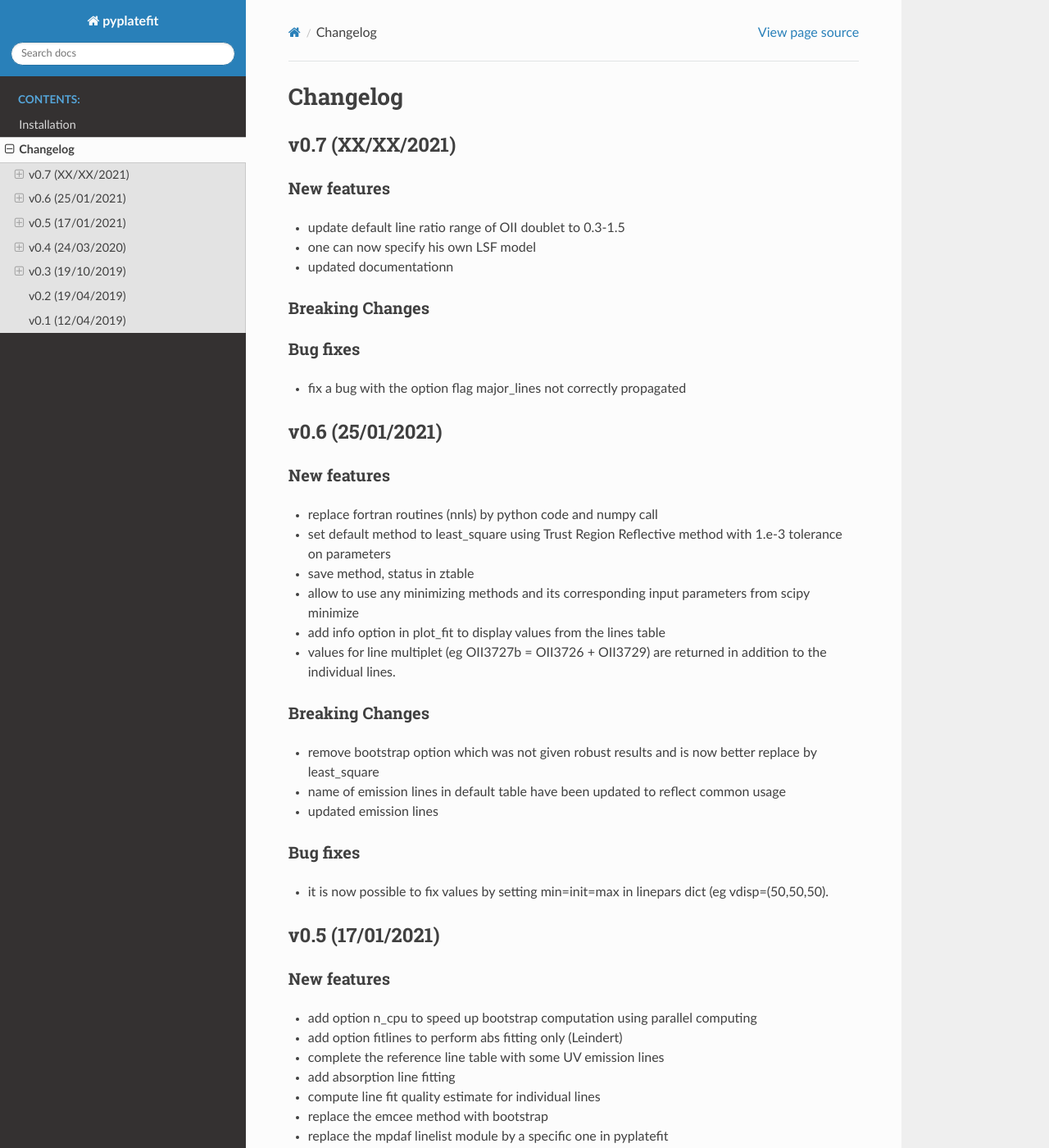
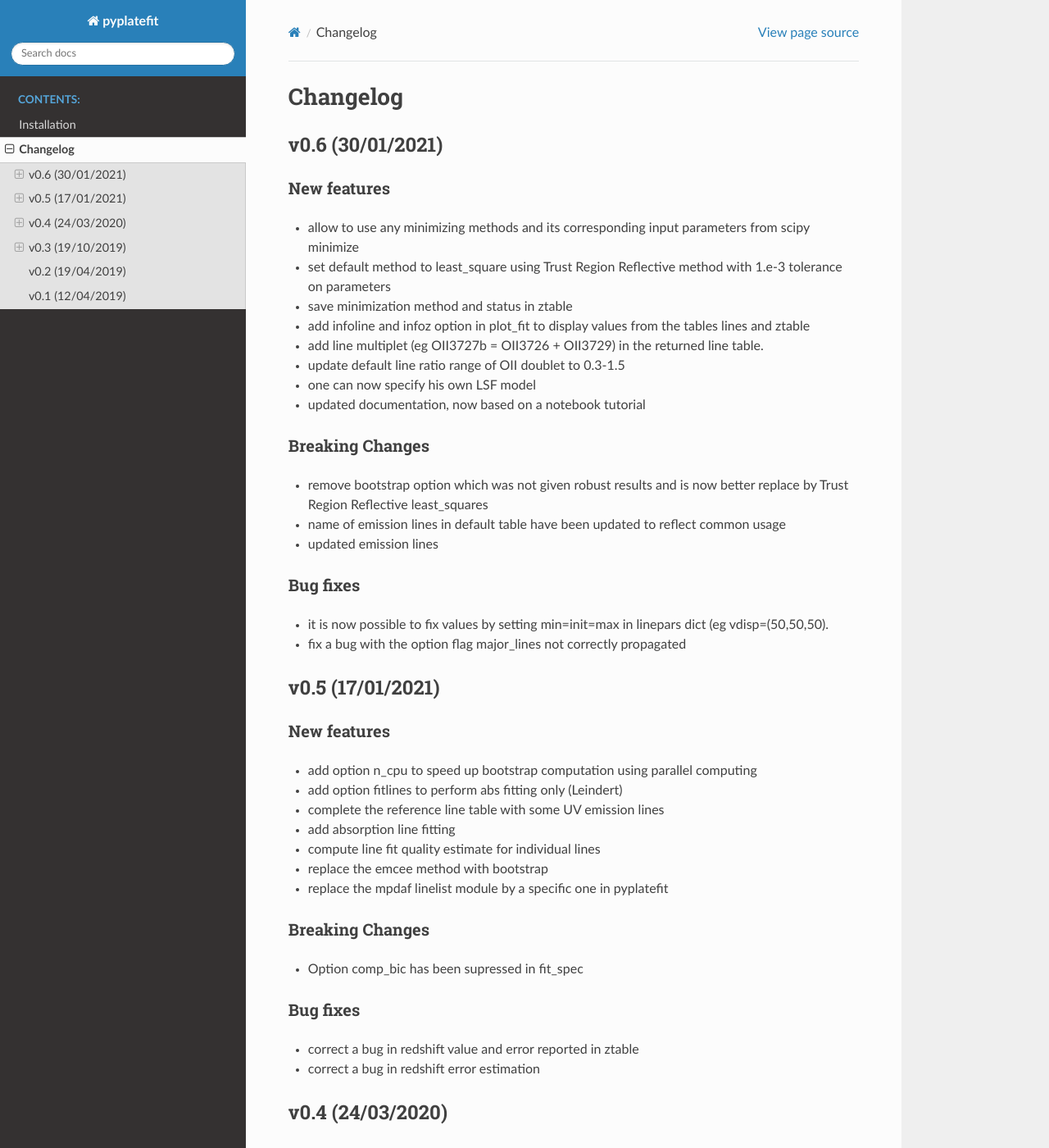
Before and after one commit to musevlt/pyplatefit, a Sphinx documentation site: the page built from docs/changelog.rst, in a window 1280 px wide and 1400 px high. Shown: the whole window at 82% size. Built offline with Sphinx 7.4.7 and the Read the Docs theme 2.0.0, drawn with Linux system fonts in a browser that asks for light colours; pages that are not in the unit, such as notebooks, are missing from menus.

Commit message:
released version 0.6

```diff
--- a/docs/changelog.rst
+++ b/docs/changelog.rst
@@ -1,40 +1,29 @@
 Changelog
 =========
-v0.7 (XX/XX/2021)
+
+v0.6 (30/01/2021)
 -----------------
 New features
 ^^^^^^^^^^^^
+- allow to use any minimizing methods and its corresponding input parameters from scipy minimize
+- set default method to least_square using Trust Region Reflective method with 1.e-3 tolerance on parameters
+- save minimization method and status in ztable
+- add infoline and infoz option in plot_fit to display values from the tables lines and ztable
+- add line multiplet (eg OII3727b = OII3726 + OII3729) in the returned line table.
 - update default line ratio range of OII doublet to 0.3-1.5
 - one can now specify his own LSF model
-- updated documentationn
+- updated documentation, now based on a notebook tutorial
 
 Breaking Changes
 ^^^^^^^^^^^^^^^^
-
-Bug fixes
-^^^^^^^^^
-- fix a bug with the option flag major_lines not correctly propagated
-
-v0.6 (25/01/2021)
------------------
-New features
-^^^^^^^^^^^^
-- replace fortran routines (nnls) by python code and numpy call
-- set default method to least_square using Trust Region Reflective method with 1.e-3 tolerance on parameters
-- save method, status in ztable
-- allow to use any minimizing methods and its corresponding input parameters from scipy minimize
-- add info option in plot_fit to display values from the lines table
-- values for line multiplet (eg OII3727b = OII3726 + OII3729) are returned in addition to the individual lines.
-
-Breaking Changes
-^^^^^^^^^^^^^^^^
-- remove bootstrap option which was not given robust results and is now better replace by least_square
+- remove bootstrap option which was not given robust results and is now better replace by Trust Region Reflective least_squares
 - name of emission lines in default table have been updated to reflect common usage
 - updated emission lines
 
 Bug fixes
 ^^^^^^^^^
 - it is now possible to fix values by setting min=init=max in linepars dict (eg vdisp=(50,50,50).
+- fix a bug with the option flag major_lines not correctly propagated
 
 
 v0.5 (17/01/2021)
--- a/docs/installation.rst
+++ b/docs/installation.rst
@@ -14,7 +14,6 @@ The following dependencies are required:
 - python 3.6 or later
 - mpdaf, MUSE Python utilities
 - lmfit, the main fitting module
-- emcee, the MCMC module
 
 .. warning::
 
```
Also changed, not shown: docs/index.rst (+3 -9 lines), 2 other files.
